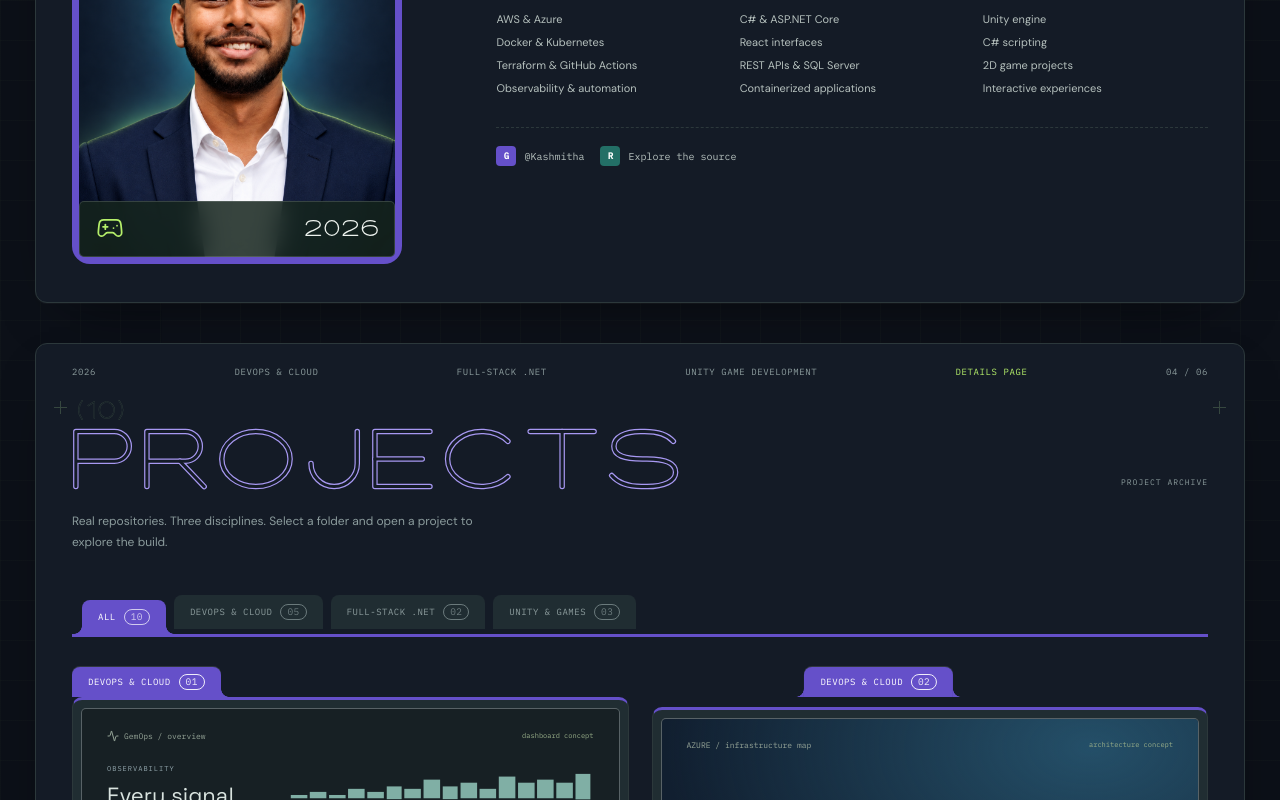
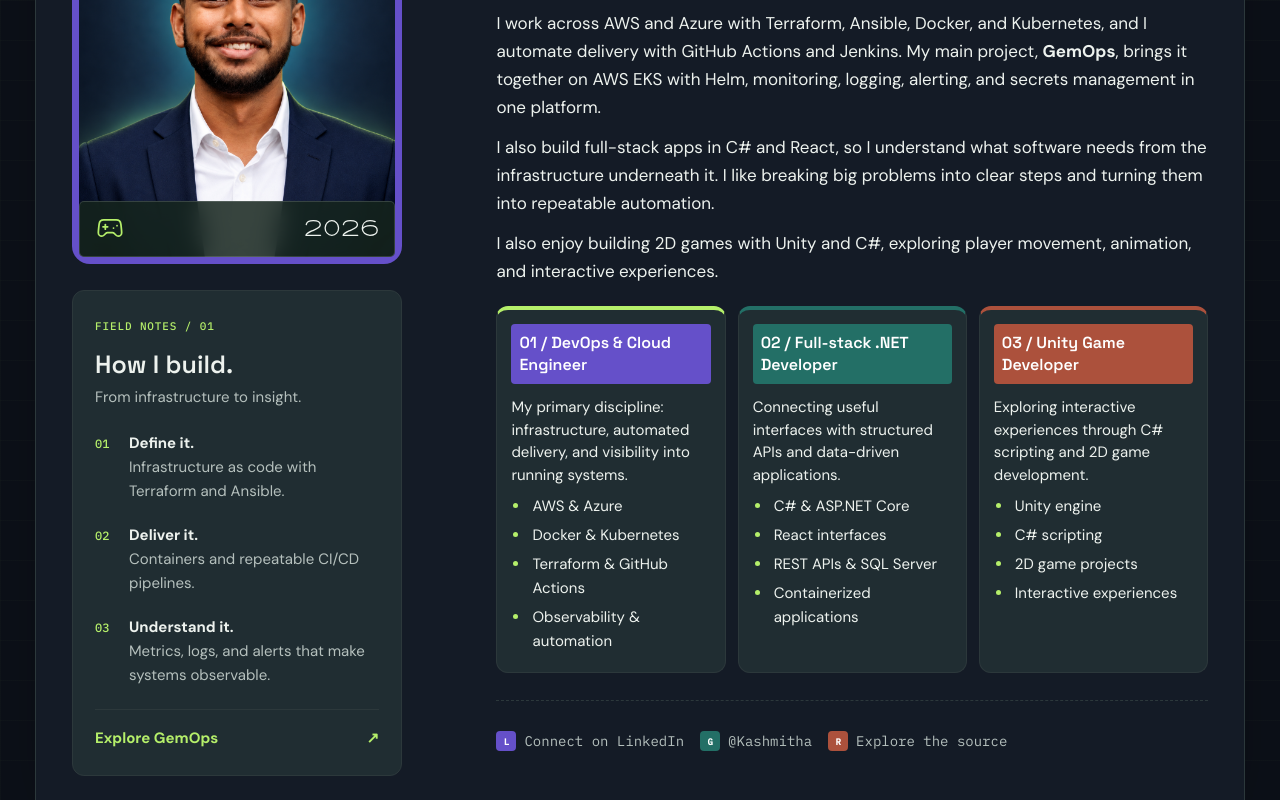
Before and after one commit to Kashmitha/personal-portfolio, a React (Vite) app in the folder web/: page / in a window 1280 px wide. Shown: the part 2400-3200 px from the top of the page. Built offline with nearby package versions, Linux system fonts and the light colour scheme.

Commit message:
Improve About section and LinkedIn contact

```diff
--- a/web/src/App.tsx
+++ b/web/src/App.tsx
@@ -90,6 +90,17 @@ export default function App() {
       subtitle={['Engineer.', 'Build. Play.']}
       notes={['CODE', 'DEPLOY', 'RESPAWN']}
       blurb="Building reliable infrastructure, thoughtful .NET applications, and interactive worlds. Based in Sri Lanka. Driven by curiosity."
+      about={[
+        'I’m Kashmitha Madushan, a DevOps and Cloud engineer from Sri Lanka. I build infrastructure that deploys itself, scales cleanly, and tells you when something’s wrong.',
+        <>
+          I work across AWS and Azure with Terraform, Ansible, Docker, and Kubernetes, and I
+          automate delivery with GitHub Actions and Jenkins. My main project,{' '}
+          <strong>GemOps</strong>, brings it together on AWS EKS with Helm, monitoring, logging,
+          alerting, and secrets management in one platform.
+        </>,
+        'I also build full-stack apps in C# and React, so I understand what software needs from the infrastructure underneath it. I like breaking big problems into clear steps and turning them into repeatable automation.',
+        'I also enjoy building 2D games with Unity and C#, exploring player movement, animation, and interactive experiences.',
+      ]}
       photo={
         <img
           src={profile.portrait}
@@ -99,10 +110,36 @@ export default function App() {
           fetchPriority="high"
         />
       }
+      aboutAside={
+        <section className="game-build-note" aria-labelledby="build-note-title">
+          <span className="game-build-note-label">FIELD NOTES / 01</span>
+          <h3 id="build-note-title">How I build.</h3>
+          <p>From infrastructure to insight.</p>
+          <ol>
+            <li>
+              <strong>Define it.</strong>
+              <span>Infrastructure as code with Terraform and Ansible.</span>
+            </li>
+            <li>
+              <strong>Deliver it.</strong>
+              <span>Containers and repeatable CI/CD pipelines.</span>
+            </li>
+            <li>
+              <strong>Understand it.</strong>
+              <span>Metrics, logs, and alerts that make systems observable.</span>
+            </li>
+          </ol>
+          <a href={`${profile.github}/gemops-project`} target="_blank" rel="noreferrer">
+            Explore GemOps <span aria-hidden="true">↗</span>
+          </a>
+        </section>
+      }
       highlights={[
         {
-          label: '01 / DevOps',
+          label: '01 / DevOps & Cloud Engineer',
           tone: 'blue',
+          description:
+            'My primary discipline: infrastructure, automated delivery, and visibility into running systems.',
           lines: [
             'AWS & Azure',
             'Docker & Kubernetes',
@@ -111,8 +148,10 @@ export default function App() {
           ],
         },
         {
-          label: '02 / Full stack',
+          label: '02 / Full-stack .NET Developer',
           tone: 'green',
+          description:
+            'Connecting useful interfaces with structured APIs and data-driven applications.',
           lines: [
             'C# & ASP.NET Core',
             'React interfaces',
@@ -121,8 +160,10 @@ export default function App() {
           ],
         },
         {
-          label: '03 / Game dev',
+          label: '03 / Unity Game Developer',
           tone: 'orange',
+          description:
+            'Exploring interactive experiences through C# scripting and 2D game development.',
           lines: ['Unity engine', 'C# scripting', '2D game projects', 'Interactive experiences'],
         },
       ]}
@@ -150,6 +191,7 @@ export default function App() {
       words={[]}
       email={profile.email}
       contacts={[
+        { label: 'LinkedIn', value: 'Connect on LinkedIn', href: profile.linkedin },
         { label: 'GitHub', value: '@Kashmitha', href: profile.github },
         {
           label: 'Repositories',
--- a/web/src/components/FolderPortfolio.tsx
+++ b/web/src/components/FolderPortfolio.tsx
@@ -51,7 +51,12 @@ export type FolderProject = {
   mark?: string;
 };
 
-export type FolderHighlight = { label: string; tone?: FolderTone; lines: string[] };
+export type FolderHighlight = {
+  label: string;
+  tone?: FolderTone;
+  description?: string;
+  lines: string[];
+};
 export type FolderTimelineItem = { from: string; to: string; title: string; place?: string };
 export type FolderChapter = {
   title: string;
@@ -93,6 +98,8 @@ export interface FolderTabPortfolioTemplateProps {
   /** The three notes on the right of the masthead. */
   notes?: string[];
   blurb?: string;
+  about?: React.ReactNode[];
+  aboutAside?: React.ReactNode;
   greeting?: string;
   /** An image URL, your own node, or nothing for the illustrated photo. */
   photo?: string | React.ReactNode;
@@ -1397,6 +1404,8 @@ export default function FolderTabPortfolioTemplate({
   subtitle = ['Engineer.', 'Build. Play.'],
   notes = ['CODE', 'DEPLOY', 'RESPAWN'],
   blurb = 'Building reliable infrastructure, thoughtful applications, and interactive worlds.',
+  about = [],
+  aboutAside,
   greeting = 'Hi, I am',
   photo,
   highlights = [],
@@ -2103,6 +2112,7 @@ export default function FolderTabPortfolioTemplate({
           {meta('about')}
           {head('about', '#' + firstName, 'About me', { withSig: true })}
           <div className="ftp-about">
+            <div className="game-about-sidebar">
               <div
                 className="ftp-photo"
                 ref={photoRef}
@@ -2140,6 +2150,8 @@ export default function FolderTabPortfolioTemplate({
                     />
                   </div>
                 </Folder>
+              </div>
+              {aboutAside}
             </div>
             <div>
               <p className="ftp-hi">
@@ -2162,14 +2174,17 @@ export default function FolderTabPortfolioTemplate({
                   ) : null}
                 </span>
               </p>
-              <p className="ftp-kicker" style={{ marginTop: 12, maxWidth: 560 }}>
-                {blurb}
-              </p>
+              <div className="game-about-copy">
+                <p className="game-about-focus">DevOps & Cloud · My primary focus</p>
+                {(about.length ? about : [blurb]).map((paragraph, index) => (
+                  <p key={index}>{paragraph}</p>
+                ))}
+              </div>
               {highlights.length > 0 && (
                 <div className="ftp-cols">
                   {highlights.map((h, i) => (
-                    <div key={h.label + i}>
-                      <span
+                    <div className="game-role-card" data-tone={h.tone} key={h.label + i}>
+                      <h3
                         className="ftp-badge"
                         style={{
                           background: palette[h.tone ?? (i % 2 ? 'blue' : 'green')],
@@ -2177,7 +2192,8 @@ export default function FolderTabPortfolioTemplate({
                         }}
                       >
                         {h.label}
-                      </span>
+                      </h3>
+                      {h.description && <p className="game-role-description">{h.description}</p>}
                       <ul>
                         {h.lines.map((l) => (
                           <li key={l}>{l}</li>
--- a/web/src/data/portfolio.ts
+++ b/web/src/data/portfolio.ts
@@ -29,7 +29,7 @@ export const profile = {
   // Set these when your contact details and CV are ready. No placeholder contact links are published.
   email: '',
   resume: '',
-  linkedin: '',
+  linkedin: 'https://www.linkedin.com/in/kashmitha-madushan-362822339/',
 };
 export const projects: Project[] = [
   {
--- a/web/src/styles.css
+++ b/web/src/styles.css
@@ -1745,3 +1745,191 @@ img {
     stroke: var(--wordmark-lime);
   }
 }
+
+/* Readable About copy and role cards, scoped to preserve the folder layout. */
+.gaming-portfolio .ftp-about > div:last-child {
+  min-width: 0;
+}
+.gaming-portfolio .game-about-copy {
+  margin-top: 16px;
+  max-width: 70ch;
+  color: var(--ftp-ink);
+  font-size: 17px;
+  line-height: 1.65;
+}
+.gaming-portfolio .game-about-copy p {
+  margin: 0 0 12px;
+}
+.gaming-portfolio .game-about-copy .game-about-focus {
+  color: var(--game-accent);
+  font-size: 18px;
+  font-weight: 700;
+  line-height: 1.5;
+}
+.gaming-portfolio .ftp-about .ftp-cols {
+  grid-template-columns: repeat(3, minmax(0, 1fr));
+  gap: 12px;
+  margin-top: 20px;
+}
+.gaming-portfolio .ftp-about .game-role-card {
+  display: block;
+  min-width: 0;
+  padding: 14px;
+  border: 1px solid var(--ftp-line);
+  border-top: 4px solid #236f66;
+  border-radius: 12px;
+  background: var(--ftp-ghost);
+}
+.gaming-portfolio .ftp-about .game-role-card:first-child {
+  border-top-color: var(--game-accent);
+}
+.gaming-portfolio .ftp-about .game-role-card[data-tone='orange'] {
+  border-top-color: #ac513c;
+}
+.gaming-portfolio .game-role-card .ftp-badge {
+  display: block;
+  height: auto;
+  margin: 0;
+  padding: 8px;
+  font:
+    600 16px/1.4 'Space Grotesk',
+    sans-serif;
+  letter-spacing: 0;
+  overflow-wrap: anywhere;
+}
+.gaming-portfolio .game-role-description {
+  margin: 12px 0 8px;
+  color: var(--ftp-ink);
+  font-size: 15px;
+  line-height: 1.5;
+}
+.gaming-portfolio .ftp-about .ftp-cols ul {
+  margin: 8px 0 0;
+  padding-left: 16px;
+  font-size: 15px;
+  line-height: 1.6;
+  color: var(--ftp-ink);
+}
+.gaming-portfolio .ftp-about .ftp-contact {
+  min-height: 44px;
+  font-size: 14px;
+  overflow-wrap: anywhere;
+}
+.gaming-portfolio .ftp-else a {
+  font-size: 16px;
+  overflow-wrap: anywhere;
+}
+.gaming-portfolio .ftp-else small {
+  font-size: 12px;
+}
+@media (max-width: 700px) {
+  .gaming-portfolio .ftp-about .ftp-cols {
+    grid-template-columns: minmax(0, 1fr);
+  }
+  .gaming-portfolio .ftp-about .game-role-card {
+    padding: 14px;
+  }
+}
+
+/* A useful companion to the portrait, rather than an empty left column. */
+.gaming-portfolio .game-about-sidebar {
+  min-width: 0;
+  width: 100%;
+  max-width: 330px;
+  align-self: start;
+}
+.gaming-portfolio .game-build-note {
+  margin-top: 26px;
+  padding: 22px;
+  border: 1px solid var(--ftp-line);
+  border-radius: 12px;
+  background: var(--ftp-ghost);
+  color: var(--ftp-ink);
+}
+.gaming-portfolio .game-build-note-label {
+  color: var(--game-accent);
+  font:
+    500 11px/1.5 'IBM Plex Mono',
+    monospace;
+  letter-spacing: 0.08em;
+}
+.gaming-portfolio .game-build-note h3 {
+  margin: 12px 0 6px;
+  font:
+    600 25px/1.2 'Space Grotesk',
+    sans-serif;
+}
+.gaming-portfolio .game-build-note p {
+  margin: 0;
+  color: var(--ftp-soft);
+  font-size: 15px;
+  line-height: 1.6;
+}
+.gaming-portfolio .game-build-note ol {
+  list-style: none;
+  counter-reset: build-step;
+  margin: 22px 0;
+  padding: 0;
+}
+.gaming-portfolio .game-build-note li {
+  counter-increment: build-step;
+  position: relative;
+  padding: 0 0 20px 34px;
+  font-size: 15px;
+  line-height: 1.6;
+}
+.gaming-portfolio .game-build-note li:last-child {
+  padding-bottom: 0;
+}
+.gaming-portfolio .game-build-note li::before {
+  content: '0' counter(build-step);
+  position: absolute;
+  left: 0;
+  top: 2px;
+  color: var(--game-accent);
+  font:
+    500 12px/1.8 'IBM Plex Mono',
+    monospace;
+}
+.gaming-portfolio .game-build-note li strong,
+.gaming-portfolio .game-build-note li span {
+  display: block;
+}
+.gaming-portfolio .game-build-note li span {
+  color: var(--ftp-soft);
+}
+.gaming-portfolio .game-build-note a {
+  display: flex;
+  align-items: center;
+  justify-content: space-between;
+  gap: 12px;
+  min-height: 44px;
+  padding-top: 14px;
+  border-top: 1px solid var(--ftp-line);
+  color: var(--game-accent);
+  font-size: 15px;
+  font-weight: 700;
+  text-decoration: none;
+}
+.gaming-portfolio .game-build-note a:focus-visible {
+  outline: 2px solid var(--game-accent);
+  outline-offset: 4px;
+}
+.gaming-portfolio .ftp-about .game-role-card ul {
+  list-style: disc outside;
+  padding-left: 19px;
+}
+.gaming-portfolio .ftp-about .game-role-card li {
+  display: list-item;
+  padding-left: 2px;
+  margin-bottom: 5px;
+}
+.gaming-portfolio .game-role-card li::marker {
+  color: var(--game-accent);
+}
+@media (max-width: 900px) {
+  .gaming-portfolio .game-about-sidebar {
+    max-width: 390px;
+    margin-inline: auto;
+  }
+}
```
Also changed, not shown: 2 other files (tests, documents, lock files or other folders). Lines whose indentation alone changed are shown as unchanged.
